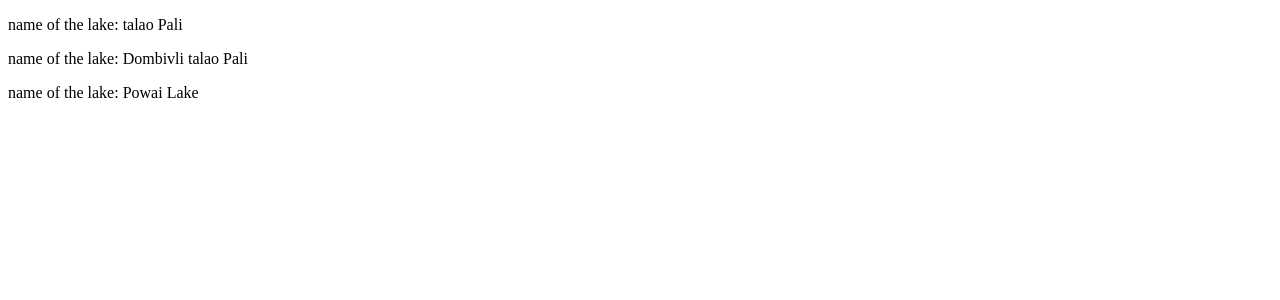
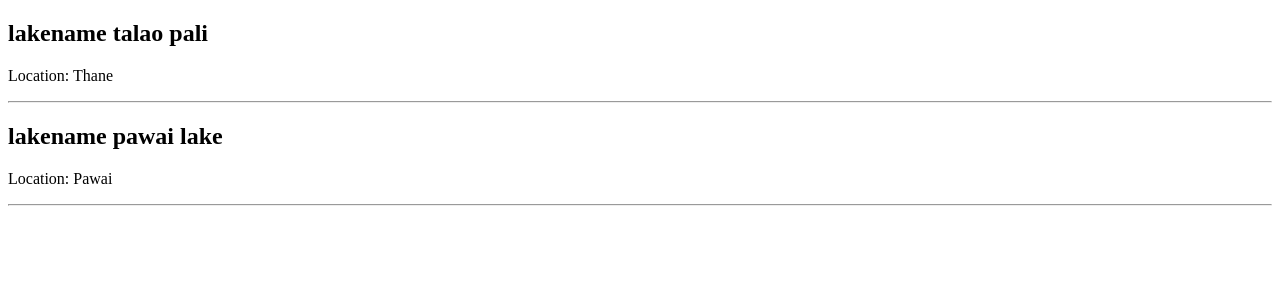
Before and after one commit to mahadiksnehal28/React_Examples, a React (Create React App) app: page / in a window 1280 px wide. Shown: the top 300 px of the page. Built offline with nearby package versions, Linux system fonts and the light colour scheme.

Commit message:
initial commit

```diff
--- a/src/index.js
+++ b/src/index.js
@@ -1,21 +1,26 @@
 import React from "react";
 import ReactDOM from "react-dom";
 
-function Lake({ lakename }) {
-  return <p>name of the lake: {lakename}</p>;
-}
+const lakeList = [
+  { id: 1, name: "talao pali", place: "Thane" },
+  { id: 1, name: "pawai lake", place: "Pawai" }
+];
 
-function App() {
+function App({ lakes }) {
   return (
     <div>
-      <Lake lakename="talao Pali" />
-      <Lake lakename="Dombivli talao Pali" />
-      <Lake lakename="Powai Lake" />
+      {lakes.map((lake, index) => (
+        <div id={index.toString()}>
+          <h2> lakename {lake.name} </h2>
+          <p> Location: {lake.place} </p>
+          <hr />
+        </div>
+      ))}
     </div>
   );
 }
 
-ReactDOM.render(<App></App>, document.getElementById("root"));
+ReactDOM.render(<App lakes={lakeList}></App>, document.getElementById("root"));
 
 // function Hello({library,message,number}) {
 //  // console.log(props)
```
